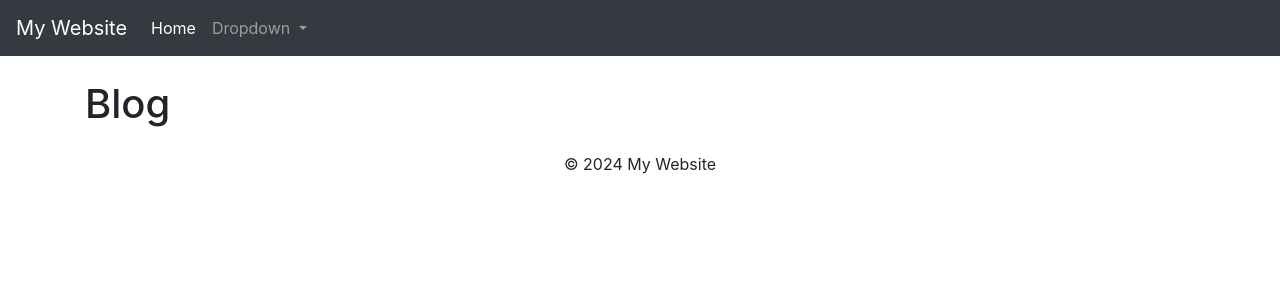
After one commit to jehoppis/PokeDraft, a Django app: page / in a window 1280 px wide. The commit adds this page. Shown: the top 300 px of the page. Run offline with Django 3.2, Linux system fonts and the light colour scheme; data that the repository does not hold is empty; some libraries are stand-ins or nearby versions.

Commit message:
Have blog app working with global templates and static files

```diff
--- a/PDsite/settings.py
+++ b/PDsite/settings.py
@@ -120,7 +120,8 @@ USE_TZ = True
 # https://docs.djangoproject.com/en/3.2/howto/static-files/
 
 STATIC_URL = '/static/'
-STATIC_ROOT = BASE_DIR / 'static'
+# STATIC_ROOT = BASE_DIR / 'static'
+STATICFILES_DIRS = [os.path.join(BASE_DIR, 'static')]
 
 # Default primary key field type
 # https://docs.djangoproject.com/en/3.2/ref/settings/#default-auto-field
--- a/PDsite/urls.py
+++ b/PDsite/urls.py
@@ -14,8 +14,9 @@ Including another URLconf
     2. Add a URL to urlpatterns:  path('blog/', include('blog.urls'))
 """
 from django.contrib import admin
-from django.urls import path
+from django.urls import path, include
 
 urlpatterns = [
     path('admin/', admin.site.urls),
+    path('', include('blog.urls')),
 ]
--- /dev/null
+++ b/blog/templates/blog/post_list.html
@@ -0,0 +1,14 @@
+{% extends 'base.html' %}
+
+{% block content %}
+<h1>Blog</h1>
+    {% for post in posts %}
+        <article class="post">
+            <time class="date">
+                {{ post.published_date }}
+            </time>
+            <h2><a href="">{{ post.title }}</a></h2>
+            <p>{{ post.text|linebreaksbr }}</p>
+        </article>
+    {% endfor %}
+{% endblock %}
--- /dev/null
+++ b/blog/urls.py
@@ -0,0 +1,6 @@
+from django.urls import path
+from . import views
+
+urlpatterns = [
+    path('', views.post_list, name='post_list'),
+]
--- a/blog/views.py
+++ b/blog/views.py
@@ -1,3 +1,8 @@
 from django.shortcuts import render
+from django.utils import timezone
+from .models import Post
 
 # Create your views here.
+def post_list(request):
+    posts = Post.objects.filter(published_date__lte=timezone.now()).order_by('published_date')
+    return render(request, 'blog/post_list.html', {'posts': posts})
--- a/templates/base.html
+++ b/templates/base.html
@@ -39,8 +39,8 @@
     </nav>
 
     <div class="container mt-4">
-        <h1>Welcome to My Modern Website</h1>
-        <p>This is a sample page.</p>
+        {% block content %}
+        {% endblock %}
     </div>
 
     <footer class="my_footer text-center py-3">
```
